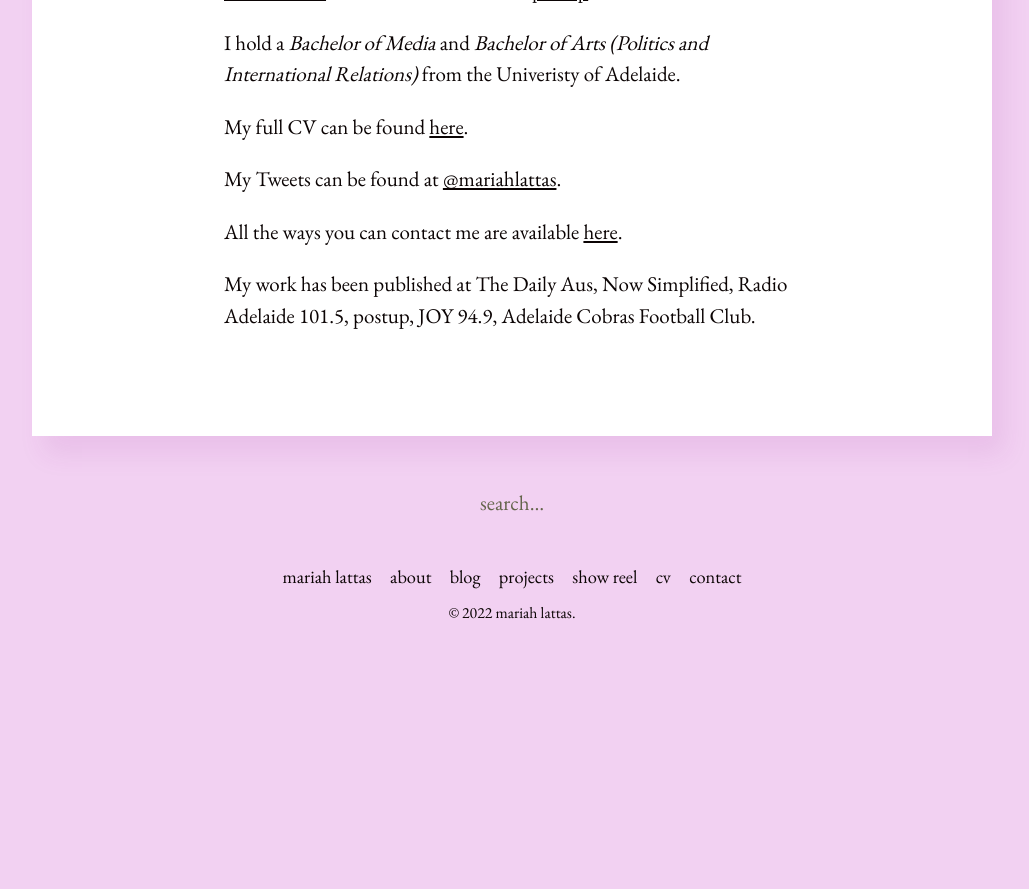
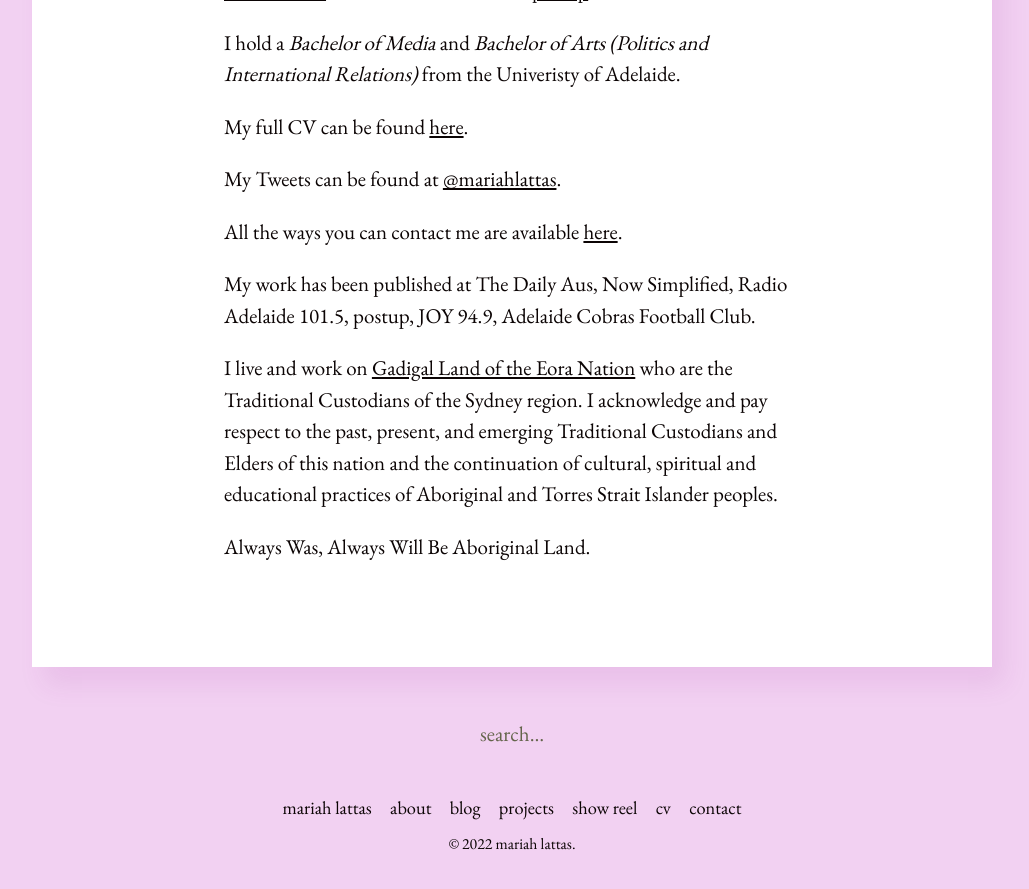
Before and after one commit to mariahlattas/website, a Jekyll site: the page built from about.md, in a window 1280 px wide and 900 px high, scrolled down 1744 px. Shown: the top 889 px of the window, without its empty margins (128-1157 px from the left). Built offline with Jekyll 4.4.1, drawn with Linux system fonts in a browser that asks for light colours; before the commit the page ends 2413 px from its top, so only the background shows below that.

Commit message:
Update about.md

```diff
--- a/about.md
+++ b/about.md
@@ -29,4 +29,8 @@ All the ways you can contact me are available [here](/contact.html).
 
 My work has been published at The Daily Aus, Now Simplified, Radio Adelaide 101.5, postup, JOY 94.9, Adelaide Cobras Football Club.
 
+I live and work on [Gadigal Land of the Eora Nation](https://aiatsis.gov.au/explore/map-indigenous-australia) who are the Traditional Custodians of the Sydney region. I acknowledge and pay respect to the past, present, and emerging Traditional Custodians and Elders of this nation and the continuation of cultural, spiritual and educational practices of Aboriginal and Torres Strait Islander peoples.
+
+Always Was, Always Will Be Aboriginal Land.
+
 <!--I will be travelling to the United States in early 2020 to observe the 2020 Presidential Election Primaries. If you would like me to write for you from the field, please get in [touch](mailto:mariahlattas1@gmail.com).-->
```
